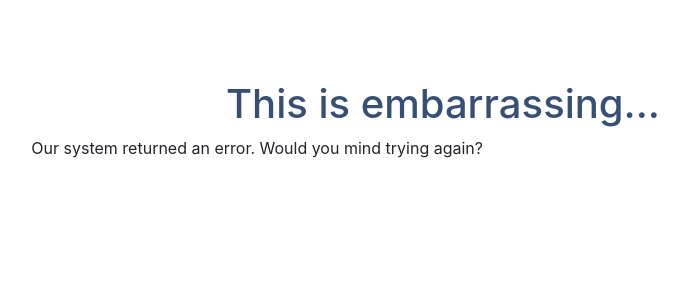
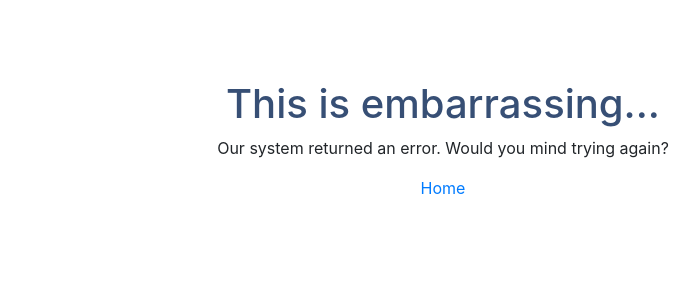
Before and after one commit to EchNet/oemcompanalysis, a Django app: template templates/500.html in a window 1280 px wide. Shown: the top 300 px of the page, without its empty margins (197-896 px from the left). Run offline with Django 3.2, Linux system fonts and the light colour scheme; the template is opened without the code that fills it, so the values that code supplies are empty; parts of the project's set-up code (start-up, migrations or seed data) failed here and were passed over; some libraries are stand-ins or nearby versions.

Commit message:
Clean up 500 error page.

```diff
--- a/djmain/urls.py
+++ b/djmain/urls.py
@@ -28,3 +28,6 @@ urlpatterns = [
 
 if settings.SERVE_MEDIA:
   urlpatterns += static(settings.MEDIA_URL, document_root=settings.MEDIA_ROOT)
+
+if settings.DEBUG:
+  urlpatterns += path("500/", TemplateView.as_view(template_name="500.html"), name="500"),
--- a/templates/500.html
+++ b/templates/500.html
@@ -7,9 +7,10 @@
   <div class="wrapper">
     <div class="main">
       <div class="section" style="padding-top: 80px;">
-        <div class="container col-sm-8 offset-sm-2">
-          <h1 style="text-align: center; color:#374f75 !important;">This is embarrassing...</h1>
+        <div class="container col-sm-8 offset-sm-2" style="text-align:center">
+          <h1 style="color:#374f75 !important;">This is embarrassing...</h1>
           <p>Our system returned an error. Would you mind trying again?</p>
+          <p><a href="{% url 'home' %}">Home</a></p>
         </div>
       </div>
     </div>
```
